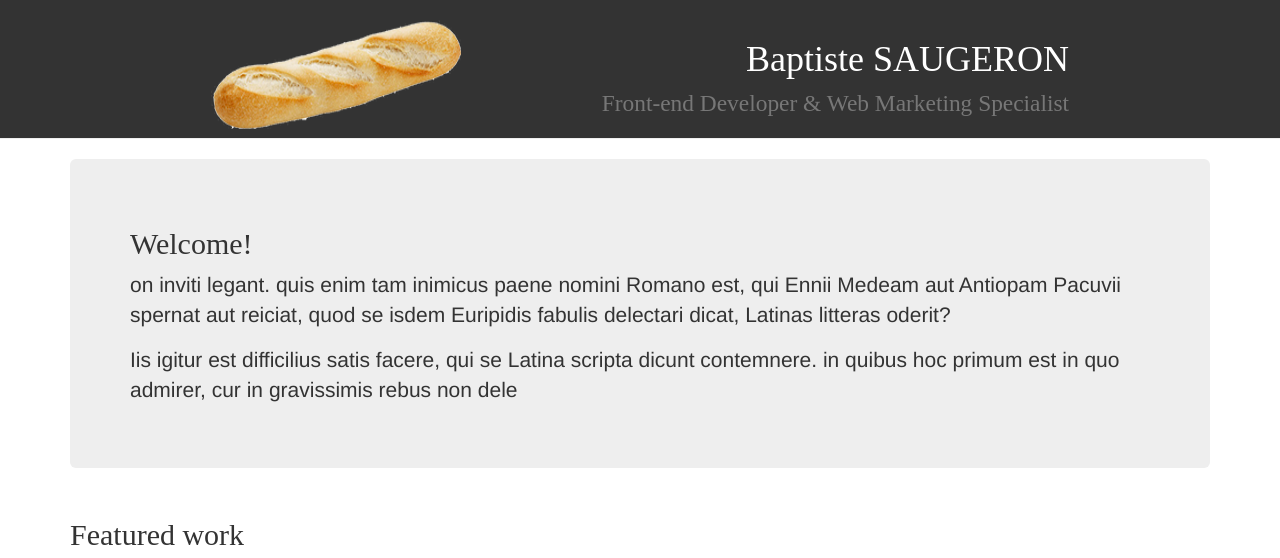
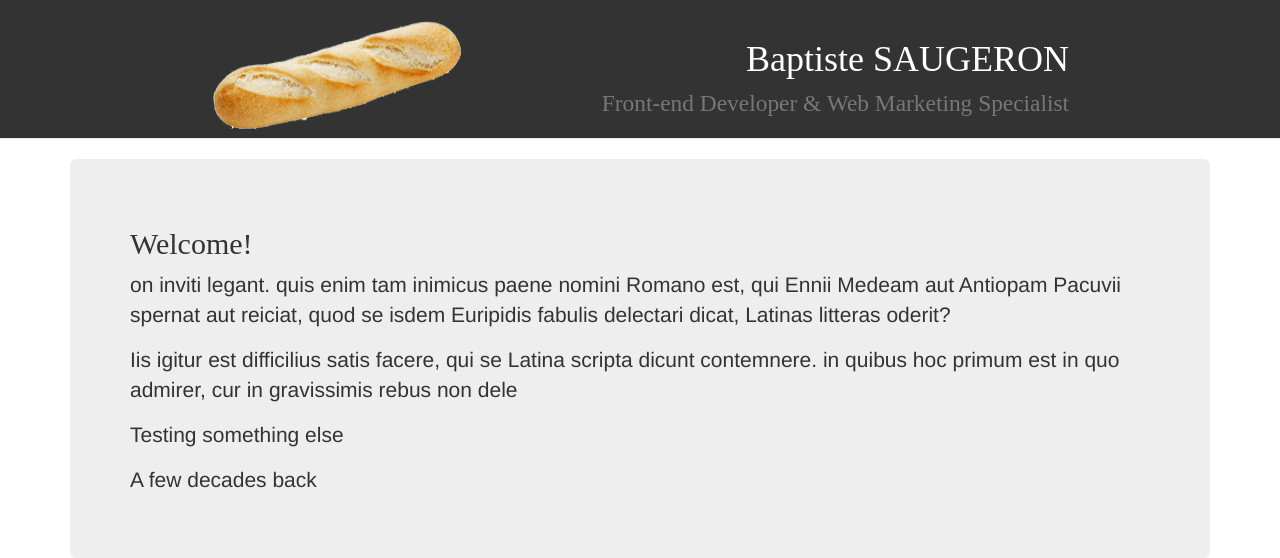
Before and after one commit to Tysthet/Tysthet.github.io, a plain HTML site: page index.html in a window 1280 px wide. Shown: the top 558 px of the page. Drawn offline with nearby package versions, Linux system fonts and the light colour scheme; a web font is replaced by a local one.

Commit message:
Testing commit, added paragraphs

```diff
--- a/index.html
+++ b/index.html
@@ -26,6 +26,8 @@
       <h2>Welcome!</h2>
       <p>on inviti legant. quis enim tam inimicus paene nomini Romano est, qui Ennii Medeam aut Antiopam Pacuvii spernat aut reiciat, quod se isdem Euripidis fabulis delectari dicat, Latinas litteras oderit?</p>
       <p>Iis igitur est difficilius satis facere, qui se Latina scripta dicunt contemnere. in quibus hoc primum est in quo admirer, cur in gravissimis rebus non dele</p>
+	  <p>Testing something else</p>
+      <p>A few decades back</p>
     </section>
     <section class="row">
       <div class="col-md-12">
```
